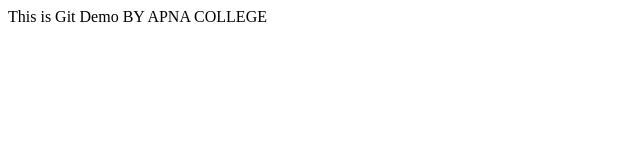
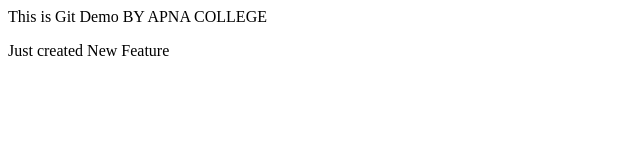
Before and after one commit to AdityaKulkarni023/LocalRepo, a plain HTML site: page index.html in a window 1280 px wide. Shown: the whole page, without its empty margins (0-640 px from the left). Drawn offline with Linux system fonts and the light colour scheme.

Commit message:
ADD New Feature

```diff
--- a/index.html
+++ b/index.html
@@ -1 +1,2 @@
 <p>This is Git Demo BY APNA COLLEGE</p>
+<p>Just created New Feature</p>
```
